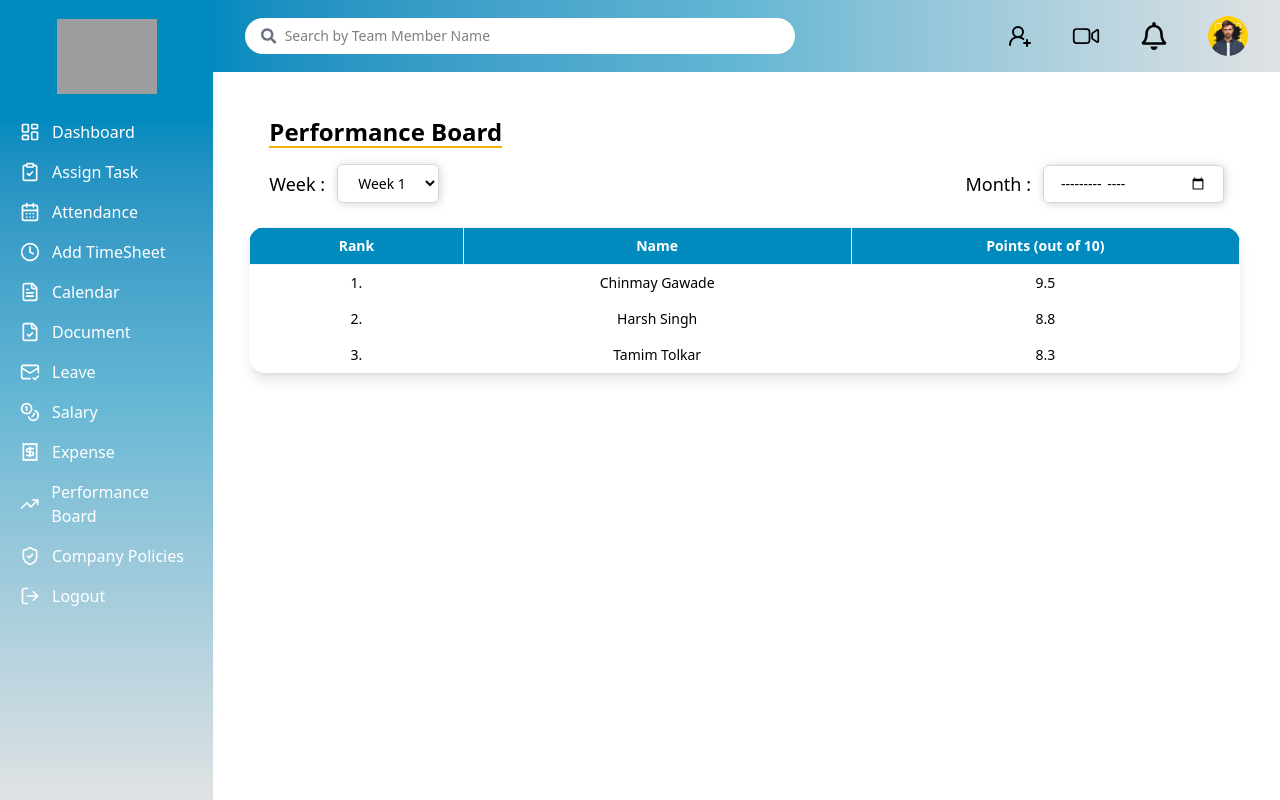
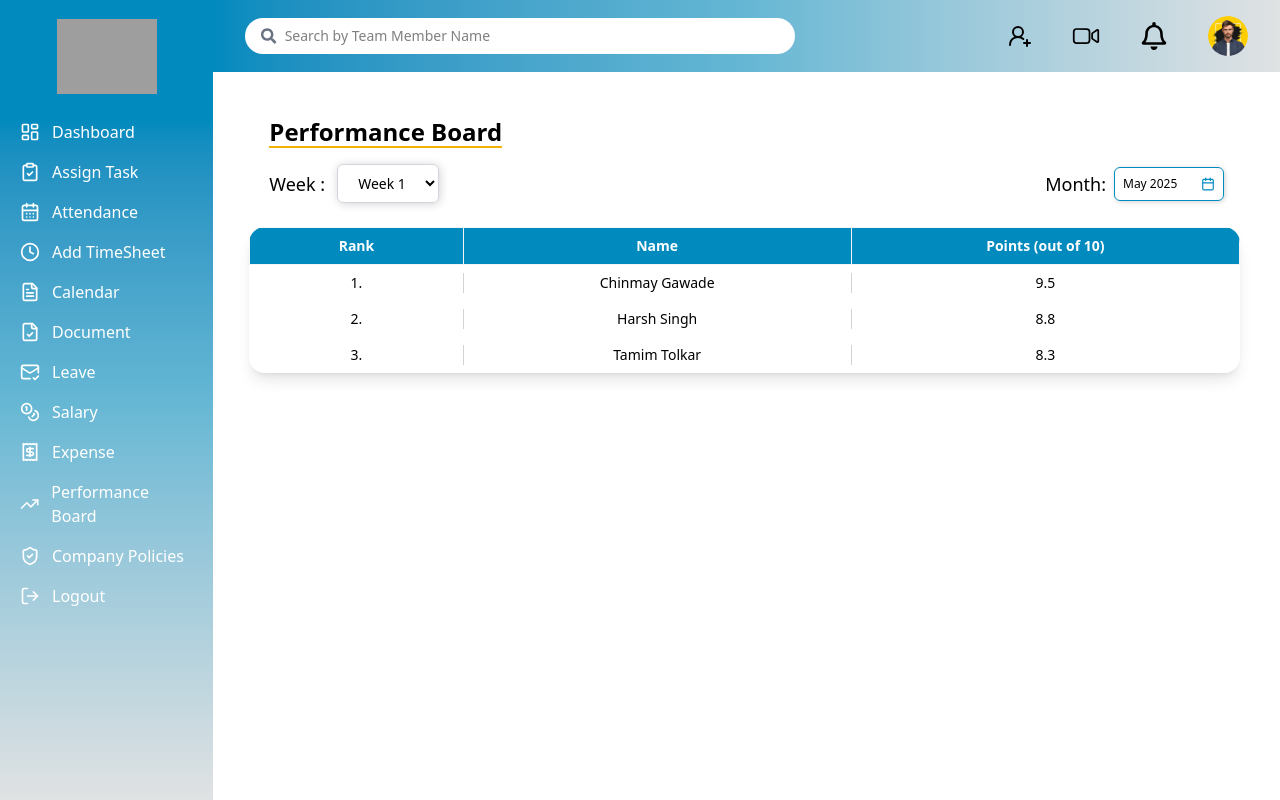
Before and after one commit to Code4Bharat1/task-tracker-adminpanel, a Next.js app: page /performanceboard in a window 1280 px wide. Built offline with nearby package versions, Linux system fonts and the light colour scheme; grey boxes are pictures that could not be loaded.

Commit message:
performance board  changes by tapasvi

```diff
--- a/src/components/performanceboard/performanceboard.jsx
+++ b/src/components/performanceboard/performanceboard.jsx
@@ -1,41 +1,82 @@
-'use client';
-import { useRef, useEffect, useState } from 'react';
-import gsap from 'gsap';
+"use client";
+import { useRef, useEffect, useState } from "react";
+import gsap from "gsap";
+import { ChevronLeft, ChevronRight, Calendar } from "lucide-react";
 
 export default function Performanceboard() {
   const underlineRef = useRef(null);
 
-    const [selectedWeek, setSelectedWeek] = useState('Week 1');
-    const [selectedMonth, setSelectedMonth] = useState('');
+  const [selectedWeek, setSelectedWeek] = useState("Week 1");
+  // Initialize selectedMonth with current date
+  const [selectedMonth, setSelectedMonth] = useState(new Date());
+  // State to control the dropdown visibility
+  const [isOpen, setIsOpen] = useState(false);
+
+  // Months array for selection
+  const months = [
+    "January",
+    "February",
+    "March",
+    "April",
+    "May",
+    "June",
+    "July",
+    "August",
+    "September",
+    "October",
+    "November",
+    "December",
+  ];
+
+  const currentMonth = selectedMonth.getMonth();
+  const currentYear = selectedMonth.getFullYear();
+
+  // Navigation handlers
+  const handlePrevYear = () => {
+    setSelectedMonth(new Date(currentYear - 1, currentMonth, 1));
+  };
+
+  const handleNextYear = () => {
+    setSelectedMonth(new Date(currentYear + 1, currentMonth, 1));
+  };
+
+  const handleSelectMonth = (monthIndex) => {
+    setSelectedMonth(new Date(currentYear, monthIndex, 1));
+    setIsOpen(false);
+  };
+
+  // Format date for display
+  const formatDate = () => {
+    return `${months[currentMonth].substring(0, 3)} ${currentYear}`;
+  };
 
   useEffect(() => {
     if (underlineRef.current) {
       gsap.fromTo(
         underlineRef.current,
-                { scaleX: 0, transformOrigin: 'left' },
-                { scaleX: 1, duration: 1, ease: 'power3.out' }
+        { scaleX: 0, transformOrigin: "left" },
+        { scaleX: 1, duration: 1, ease: "power3.out" }
       );
     }
   }, []);
 
-    // Data for different weeks
   const allPerformanceData = {
-        'Week 1': [
+    "Week 1": [
       { rank: 1, name: "Chinmay Gawade", points: "9.5" },
       { rank: 2, name: "Harsh Singh", points: "8.8" },
       { rank: 3, name: "Tamim Tolkar", points: "8.3" },
     ],
-        'Week 2': [
+    "Week 2": [
       { rank: 1, name: "Harsh Singh", points: "9.3" },
       { rank: 2, name: "Tamim Tolkar", points: "9.1" },
       { rank: 3, name: "Chinmay Gawade", points: "8.9" },
     ],
-        'Week 3': [
+    "Week 3": [
       { rank: 1, name: "Tamim Tolkar", points: "9.7" },
       { rank: 2, name: "Chinmay Gawade", points: "9.0" },
       { rank: 3, name: "Harsh Singh", points: "8.5" },
     ],
-        'Week 4': [
+    "Week 4": [
       { rank: 1, name: "Chinmay Gawade", points: "9.8" },
       { rank: 2, name: "Tamim Tolkar", points: "9.6" },
       { rank: 3, name: "Harsh Singh", points: "9.0" },
@@ -59,7 +100,9 @@ export default function Performanceboard() {
       <div className="flex flex-wrap gap-6 justify-between items-center px-4 mb-6">
         {/* Week Dropdown */}
         <div className="flex items-center gap-3">
-                    <label htmlFor="timeRange" className="text-black font-medium text-lg">Week :</label>
+          <label htmlFor="timeRange" className="text-black font-medium text-lg">
+            Week :
+          </label>
           <select
             id="timeRange"
             value={selectedWeek}
@@ -73,16 +116,56 @@ export default function Performanceboard() {
           </select>
         </div>
 
-                {/* Month Picker */}
-                <div className="flex items-center gap-3">
-                    <label htmlFor="month" className="text-black font-medium text-lg">Month :</label>
-                    <input
-                        type="month"
-                        id="month"
-                        value={selectedMonth}
-                        onChange={(e) => setSelectedMonth(e.target.value)}
-                        className="border border-gray-300 rounded-md px-4 py-2 text-sm focus:outline-none focus:ring-2 focus:ring-blue-400 shadow-[1px_1px_10px_lightgray]"
-                    />
+        {/* Custom Month Picker */}
+        <div className="flex items-center gap-2">
+          <label className="text-black font-medium text-lg">Month:</label>
+          <div className="relative">
+            <button
+              onClick={() => setIsOpen(!isOpen)}
+              className="flex items-center justify-between border border-[#018ABE] rounded-md px-2 py-2 text-xs focus:outline-none focus:ring-1 focus:ring-blue-400 shadow-[1px_1px_5px_lightgray] w-[110px] cursor-pointer"
+            >
+              <span>{formatDate()}</span>
+              <Calendar size={14} className="ml-1 text-[#018ABE]" />
+            </button>
+
+            {isOpen && (
+              <div className="absolute z-10 mt-1 bg-white border border-[#018ABE] rounded-lg shadow-md p-1.5 w-40 left-1/2 -translate-x-1/2">
+                <div className="flex justify-between items-center mb-1 border-b border-gray-100 pb-1">
+                  <button
+                    onClick={handlePrevYear}
+                    className="p-0.5 hover:bg-blue-50 rounded-full text-[#018ABE]"
+                  >
+                    <ChevronLeft size={14} />
+                  </button>
+                  <div className="font-semibold text-gray-800 text-xs">
+                    {currentYear}
+                  </div>
+                  <button
+                    onClick={handleNextYear}
+                    className="p-1 hover:bg-blue-50 rounded-full text-[#018ABE]"
+                  >
+                    <ChevronRight size={14} />
+                  </button>
+                </div>
+
+                <div className="grid grid-cols-3 gap-0.5">
+                  {months.map((month, index) => (
+                    <button
+                      key={month}
+                      onClick={() => handleSelectMonth(index)}
+                      className={`p-1 text-xs rounded transition-colors ${
+                        index === currentMonth
+                          ? "bg-[#018ABE] text-white font-medium"
+                          : "hover:bg-blue-50 text-gray-700"
+                      }`}
+                    >
+                      {month.substring(0, 3)}
+                    </button>
+                  ))}
+                </div>
+              </div>
+            )}
+          </div>
         </div>
       </div>
 
@@ -91,17 +174,31 @@ export default function Performanceboard() {
         <table className="min-w-full border-collapse table-auto text-sm">
           <thead>
             <tr className="bg-[#018ABE] text-white">
-                            <th className="px-4 py-2 border border-gray-100 w-[5%] text-center">Rank</th>
-                            <th className="px-4 py-2 border border-gray-100 w-[10%] text-center">Name</th>
-                            <th className="px-4 py-2 border border-gray-100 w-[10%] text-center">Points (out of 10)</th>
+              <th className="px-4 py-2 border border-gray-100 w-[5%] text-center">
+                Rank
+              </th>
+              <th className="px-4 py-2 border border-gray-100 w-[10%] text-center">
+                Name
+              </th>
+              <th className="px-4 py-2 border border-gray-100 w-[10%] text-center">
+                Points (out of 10)
+              </th>
             </tr>
           </thead>
           <tbody className="bg-white">
             {performanceData.map((entry) => (
               <tr key={entry.rank}>
-                                <td className="px-4 py-2 custom-border font-medium text-center">{entry.rank}.</td>
-                                <td className="px-4 py-2 custom-m,.border font-medium text-center">{entry.name}</td>
-                                <td className="px-4 py-2 custom-border font-medium text-center">{entry.points}</td>
+                <td className="px-4 py-2 custom-border font-medium relative text-center">
+                  {entry.rank}.
+                </td>
+                <td className="px-4 py-2 custom-border font-medium relative text-center">
+                  <span className="custom-border-left"></span>
+                  {entry.name}
+                </td>
+                <td className="px-4 py-2 custom-border relative font-medium text-center">
+                  <span className="custom-border-left"></span>
+                  {entry.points}
+                </td>
               </tr>
             ))}
           </tbody>
```
Lines whose indentation alone changed are shown as unchanged.
